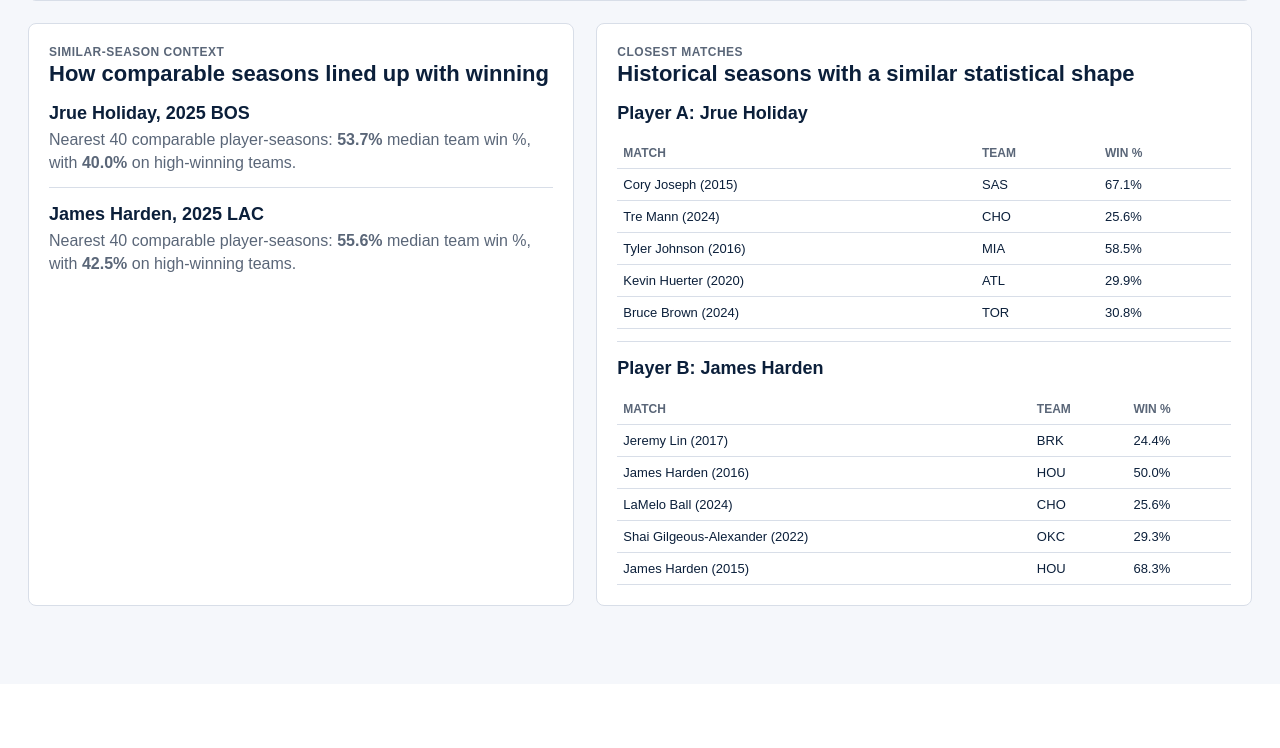
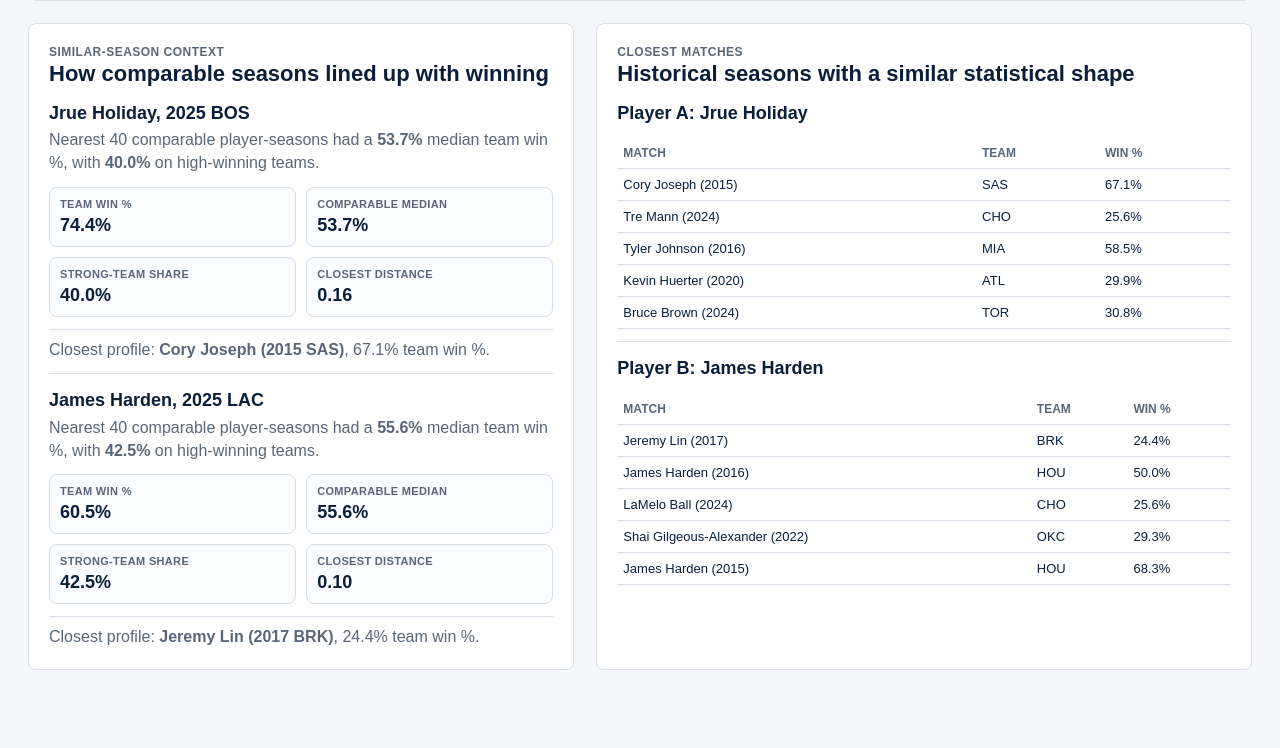
Before and after one commit to kennydolgin/nba-project, a Flask app: page / in a window 1280 px wide. Shown: the part 3416-4164 px from the top of the page. Before the commit the page ends 4022 px from the top, so only its background shows below. Run offline with Flask 3, Linux system fonts and the light colour scheme.

Commit message:
Expand similar-season context details

```diff
--- a/static/css/styles.css
+++ b/static/css/styles.css
@@ -225,6 +225,41 @@ input[list] {
   margin: 0;
   color: var(--muted);
   line-height: 1.45;
+}
+
+.similarity-stat-grid {
+  display: grid;
+  grid-template-columns: repeat(2, minmax(0, 1fr));
+  gap: 10px;
+  margin: 12px 0;
+}
+
+.similarity-stat-grid div {
+  border: 1px solid var(--line);
+  border-radius: 8px;
+  padding: 10px;
+  background: #fbfcff;
+}
+
+.similarity-stat-grid dt {
+  color: var(--muted);
+  font-size: 11px;
+  font-weight: 800;
+  letter-spacing: .03em;
+  line-height: 1.2;
+  text-transform: uppercase;
+}
+
+.similarity-stat-grid dd {
+  margin: 4px 0 0;
+  color: var(--ink);
+  font-size: 18px;
+  font-weight: 800;
+}
+
+.similarity-block .closest-note {
+  padding-top: 8px;
+  border-top: 1px solid var(--line);
 }
 
 .side-pill {
--- a/static/js/app.js
+++ b/static/js/app.js
@@ -864,10 +864,30 @@ function renderSimilarityContext(selected) {
   table.selectAll("*").remove();
 
   selected.forEach(item => {
-    const summary = getSimilaritySummary(item.row);
+    const matches = getSimilarRows(item.row, 40);
+    const summary = summarizeSimilarityMatches(matches, item.row);
+    const closest = matches[0];
     const block = context.append("article").attr("class", "similarity-block");
     block.append("h3").text(`${item.row.player}, ${item.row.year} ${item.row.team}`);
-    block.append("p").html(`Nearest ${summary.count} comparable player-seasons: <strong>${fmtPct(summary.medianWin)}</strong> median team win %, with <strong>${fmtPct(summary.highShare)}</strong> on high-winning teams.`);
+    block.append("p").html(`Nearest ${summary.count} comparable player-seasons had a <strong>${fmtPct(summary.medianWin)}</strong> median team win %, with <strong>${fmtPct(summary.highShare)}</strong> on high-winning teams.`);
+
+    const stats = block.append("dl").attr("class", "similarity-stat-grid");
+    [
+      ["Team win %", fmtPct(item.row.win_pct)],
+      ["Comparable median", fmtPct(summary.medianWin)],
+      ["Strong-team share", fmtPct(summary.highShare)],
+      ["Closest distance", closest ? d3.format(".2f")(closest.distance) : "--"]
+    ].forEach(([label, value]) => {
+      const cell = stats.append("div");
+      cell.append("dt").text(label);
+      cell.append("dd").text(value);
+    });
+
+    if (closest) {
+      block.append("p")
+        .attr("class", "closest-note")
+        .html(`Closest profile: <strong>${escapeHtml(closest.player)} (${closest.year} ${escapeHtml(closest.team)})</strong>, ${fmtPct(closest.win_pct)} team win %.`);
+    }
   });
 
   selected.forEach(item => {
@@ -886,6 +906,10 @@ function renderSimilarityContext(selected) {
 
 function getSimilaritySummary(row) {
   const matches = getSimilarRows(row, 40);
+  return summarizeSimilarityMatches(matches, row);
+}
+
+function summarizeSimilarityMatches(matches, row) {
   return {
     count: matches.length,
     medianWin: d3.median(matches, d => d.win_pct) || row.win_pct,
```
